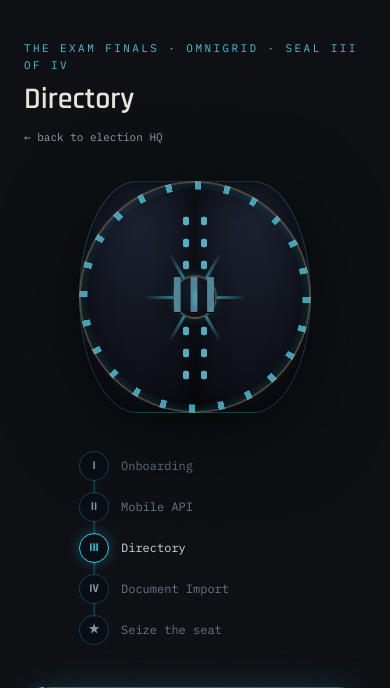
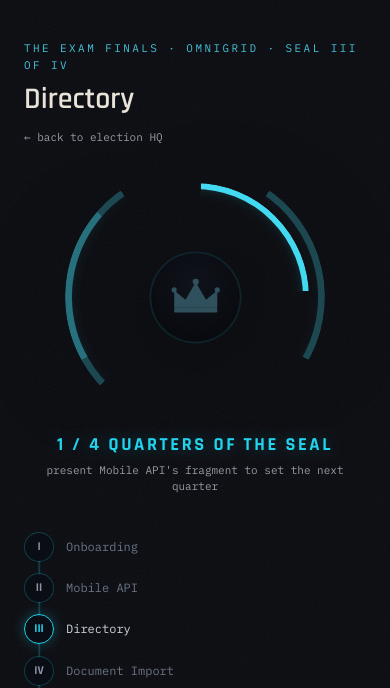
Before and after one commit to kilani47/injection-hunter, a Flask app: page /f/omnigrid/directory in a window 390 px wide. Shown: the part 57-745 px from the top of the page. Run offline with Flask 3, Linux system fonts and the light colour scheme.

Commit message:
finals-2: enter on faction 1 like Finals-1; Chairman seal builds a quarter per door
Two changes so Chairman Election plays like Finals-1 and its celebration is
present throughout, not just at the end:

- Entry flow: GET /f/omnigrid now redirects to the first faction
  (/f/omnigrid/onboarding), like Finals-1's /f/bookhaven -> stage1. You land
  on the first challenge, breach it, carry its fragment to the next. The
  seize moves to its own GET+POST page reached via the chain rail.

- The Chairman's Seal now appears on every f2 door and progressively
  assembles: one quarter of the seal locks into the ring for each faction
  opened (0 at onboarding, 1/2/3 as you unlock mobile/directory/document,
  3 on the seize page), and the full four quarters + the igniting crown land
  only on a successful seize. The seal visibly tracks how far the chain has
  gone, instead of only animating once at the finale.

- static/css/finals.css: quarter assembly keys on .seal-quarter.is-set so a
  partial count (N of 4) can be shown, not just the all-or-nothing seize.
- templates/_finals.html: chairman_seal(quarters, seized) macro.
- f2_faction.html: shows the progressive seal + "N / 4 quarters" banner.
- f2_omnigrid.html: repurposed as the seize page (seal at 3 quarters,
  whole + crown on success), with the faction rail for navigation.
- challenges/finals.py: redirect, per-faction quarters, seize GET+POST.
  f2 solver re-verified end-to-end (PASS).

```diff
--- a/challenges/finals.py
+++ b/challenges/finals.py
@@ -277,9 +277,19 @@ _OMNIGRID_LDAP_BASE = "ou=omnigrid," + os.environ.get(
 _OMNIGRID_FRAGMENT_FILE = "/opt/omnigrid/fragment.txt"
 
 
+def _omnigrid_quarters(chain_pos: int, unlocked: bool) -> int:
+    """How many quarters of the Chairman's seal the challenger has earned by
+    the time they reach a given faction: one per fragment already presented
+    (i.e. per faction already opened). The seal on each door shows this, so
+    it visibly builds one quarter per faction breached."""
+    return (chain_pos - 1) if unlocked else max(0, chain_pos - 2)
+
+
+# Entry point: like Finals-1's /f/bookhaven, land the challenger straight on
+# the first faction rather than an overview, each faction opens the next.
 @bp.route("/f/omnigrid", methods=["GET"])
 def f2_omnigrid():
-    return render_template("f2_omnigrid.html", seize_result=None, seize_error=None)
+    return redirect(url_for("finals.f2_onboarding"))
 
 
 # --- Onboarding faction, MariaDB error-based SQLi --------------------------
@@ -312,6 +322,7 @@ def f2_onboarding():
         chain_pos=1,
         prev_label=None,
         unlocked=True,          # faction 1 is the chain's entry point
+        quarters=_omnigrid_quarters(1, True),
         token="",
         lookup_id=lookup_id,
         result_label="status",
@@ -379,6 +390,7 @@ def f2_mobile():
         chain_pos=2,
         prev_label="Onboarding",
         unlocked=unlocked,
+        quarters=_omnigrid_quarters(2, unlocked),
         token=token,
         attempted=attempted,
         result_label="fragment",
@@ -450,6 +462,7 @@ def f2_directory():
         chain_pos=3,
         prev_label="Mobile API",
         unlocked=unlocked,
+        quarters=_omnigrid_quarters(3, unlocked),
         token=token,
         lookup_id=uid,
         members=members,
@@ -504,6 +517,7 @@ def f2_import():
         chain_pos=4,
         prev_label="Directory",
         unlocked=unlocked,
+        quarters=_omnigrid_quarters(4, unlocked),
         token=token,
         raw_xml=raw_xml,
         result_label="document",
@@ -522,8 +536,19 @@ def _true_document_fragment() -> str:
 
 # --- Seize the Chairman seat, combine all four fragments -------------------
 
-@bp.route("/f/omnigrid/seize", methods=["POST"])
+@bp.route("/f/omnigrid/seize", methods=["GET", "POST"])
 def f2_seize():
+    # GET: the final step of the chain, the seize page. Three quarters are
+    # already set (the three fragments presented to open factions 2-4); a
+    # successful seize locks the fourth and the seal is whole.
+    if request.method == "GET":
+        return render_template(
+            "f2_omnigrid.html",
+            seize_result=None,
+            seize_success=False,
+            seize_quarters=3,
+        )
+
     if request.is_json:
         payload = request.get_json(silent=True) or {}
     else:
@@ -561,6 +586,7 @@ def f2_seize():
         seize_success=success,
         seize_flag=flag,
         seize_error=None,
+        seize_quarters=4 if success else 3,
     )
 
 
--- a/static/css/finals.css
+++ b/static/css/finals.css
@@ -491,13 +491,15 @@
 .seal-quarter:nth-child(2) { --seg: 93deg;  --scatter: -58deg; }
 .seal-quarter:nth-child(3) { --seg: 183deg; --scatter:  58deg; }
 .seal-quarter:nth-child(4) { --seg: 273deg; --scatter: -46deg; }
-.seal.is-seized .seal-quarter {
+/* a quarter that has been earned locks into the ring (animates in on load);
+   the rest stay scattered. The seal thus shows how far the chain has gone. */
+.seal-quarter.is-set {
   animation: seal-assemble 0.75s cubic-bezier(0.2, 0.8, 0.3, 1.1) forwards;
 }
-.seal.is-seized .seal-quarter:nth-child(1) { animation-delay: 0s; }
-.seal.is-seized .seal-quarter:nth-child(2) { animation-delay: 0.12s; }
-.seal.is-seized .seal-quarter:nth-child(3) { animation-delay: 0.24s; }
-.seal.is-seized .seal-quarter:nth-child(4) { animation-delay: 0.36s; }
+.seal-quarter:nth-child(1).is-set { animation-delay: 0s; }
+.seal-quarter:nth-child(2).is-set { animation-delay: 0.1s; }
+.seal-quarter:nth-child(3).is-set { animation-delay: 0.2s; }
+.seal-quarter:nth-child(4).is-set { animation-delay: 0.3s; }
 
 /* studs around the ring's rim, lit only once the seal is whole */
 .seal-rim {
@@ -654,7 +656,7 @@
   .door-banner.is-open,
   .vault.is-open + .door-banner    { animation: none; opacity: 1; }
 
-  .seal.is-seized .seal-quarter    { animation: none; transform: rotate(0deg) scale(1); opacity: 1; }
+  .seal-quarter.is-set             { animation: none; transform: rotate(0deg) scale(1); opacity: 1; }
   .seal.is-seized .seal-rim        { animation: none; opacity: 1; }
   .seal.is-seized .seal-core       { animation: none; opacity: 1; transform: scale(1); }
   .seal.is-seized .seal-core::before { animation: none; opacity: 0; }
--- a/templates/_finals.html
+++ b/templates/_finals.html
@@ -28,15 +28,18 @@
 </div>
 {%- endmacro %}
 
-{# The Chairman's Seal: four quarter-arcs (the four faction fragments) that
-   lock into a whole ring around an igniting crown when the seat is seized.
-   Styled by static/css/finals.css. #}
-{% macro chairman_seal(seized) -%}
-<div class="seal {{ 'is-seized' if seized else 'is-broken' }}" aria-hidden="true">
-  <div class="seal-quarter"></div>
-  <div class="seal-quarter"></div>
-  <div class="seal-quarter"></div>
-  <div class="seal-quarter"></div>
+{# The Chairman's Seal: four quarter-arcs, one per faction fragment. `quarters`
+   (0-4) is how many have been earned so far, each locks into the ring; the
+   rest stay scattered. `seized` lights the whole seal and ignites the crown.
+   Shown across every f2 door so the seal visibly builds one quarter per
+   faction breached. Styled by static/css/finals.css. #}
+{% macro chairman_seal(quarters=0, seized=False) -%}
+{% set q = 4 if seized else quarters %}
+<div class="seal {{ 'is-seized' if seized else '' }}" data-quarters="{{ q }}" aria-hidden="true">
+  <div class="seal-quarter {{ 'is-set' if q >= 1 else '' }}"></div>
+  <div class="seal-quarter {{ 'is-set' if q >= 2 else '' }}"></div>
+  <div class="seal-quarter {{ 'is-set' if q >= 3 else '' }}"></div>
+  <div class="seal-quarter {{ 'is-set' if q >= 4 else '' }}"></div>
   <div class="seal-rim"></div>
   <div class="seal-core">
     <svg viewBox="0 0 100 74" class="seal-crown" fill="currentColor" xmlns="http://www.w3.org/2000/svg">
--- a/templates/f2_faction.html
+++ b/templates/f2_faction.html
@@ -1,5 +1,5 @@
 {% extends "base.html" %}
-{% from "_finals.html" import vault, door_banner %}
+{% from "_finals.html" import chairman_seal, door_banner %}
 {% block title %}{{ faction_label }}: OmniGrid · The Seiyaku Arc{% endblock %}
 {% block body_class %}nen-finals{% endblock %}
 {% block head %}<link rel="stylesheet" href="{{ url_for('static', filename='css/finals.css') }}">{% endblock %}
@@ -22,17 +22,18 @@
 </div>
 
 <div class="trial-stage">
-  <!-- left: the vault + the chain rail -->
+  <!-- left: the Chairman's seal (builds a quarter per faction) + chain rail -->
   <div>
-    {{ vault(is_open, numeral=numerals[chain_pos], glyph=numerals[chain_pos]) }}
+    {{ chairman_seal(quarters=quarters) }}
 
-    {% if is_open %}
-      {% if faction == 'onboarding' %}
-        {{ door_banner('THE FIRST SEAL IS OPEN', 'draw its fragment, it opens the next faction') }}
-      {% else %}
-        {{ door_banner('THE SEAL BREAKS', 'the fragment turned, this faction is yours') }}
-      {% endif %}
+    {% if faction == 'onboarding' %}
+      {% set seal_sub = 'breach this faction, its fragment opens the next' %}
+    {% elif is_open %}
+      {% set seal_sub = 'the fragment turned, this faction is yours' %}
+    {% else %}
+      {% set seal_sub = "present " ~ prev_label ~ "'s fragment to set the next quarter" %}
     {% endif %}
+    {{ door_banner(quarters ~ ' / 4 quarters of the seal', seal_sub) }}
 
     <div class="trial-rail mt-8">
       {% for pos, label, href in chain %}
```
Also changed, not shown: templates/f2_omnigrid.html (+38 -31 lines).
